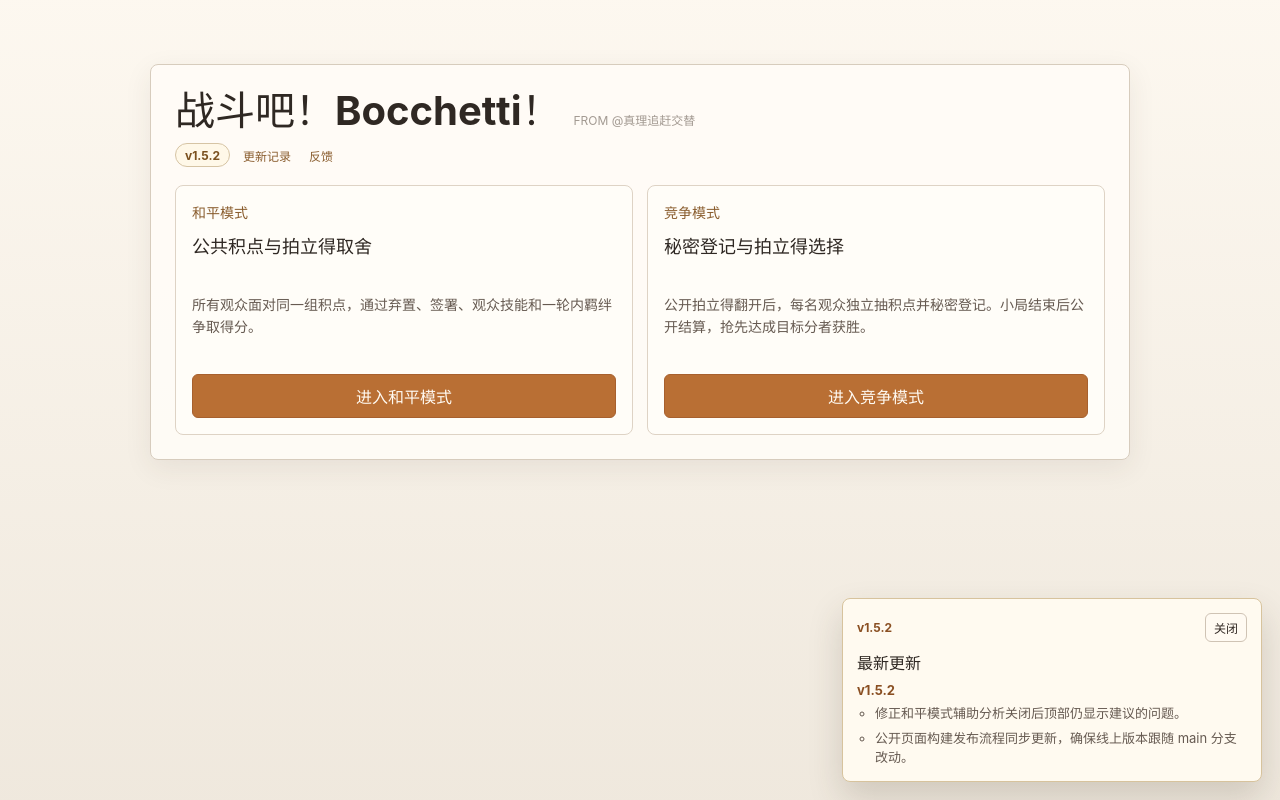
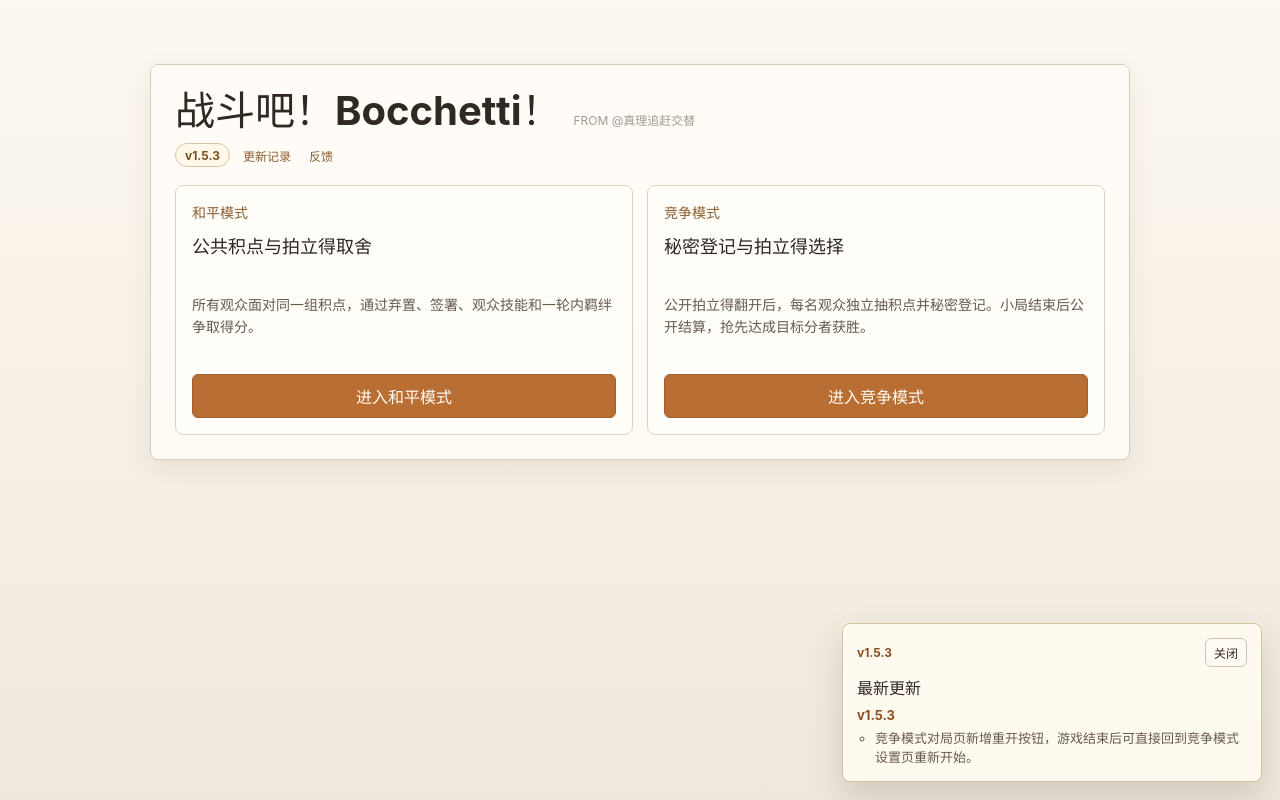
Before and after one commit to vickywhite1748-hue/bocchetti-battle-game, a React (Vite) app: page / in a window 1280 px wide. Built offline with nearby package versions, Linux system fonts and the light colour scheme.

Commit message:
add competition restart action

```diff
--- a/package.json
+++ b/package.json
@@ -1,7 +1,7 @@
 {
   "name": "second-game",
   "private": true,
-  "version": "1.5.2",
+  "version": "1.5.3",
   "type": "module",
   "scripts": {
     "dev": "vite",
--- a/src/App.tsx
+++ b/src/App.tsx
@@ -47,9 +47,15 @@ import type {
 } from "./game";
 
 const HUMAN_PLAYER_ID = "player-1";
-const APP_VERSION = "v1.5.2";
+const APP_VERSION = "v1.5.3";
 const UPDATE_STORAGE_KEY = "bocchetti-battle-dismissed-version";
 const UPDATE_LOGS = [
+  {
+    version: "v1.5.3",
+    items: [
+      "竞争模式对局页新增重开按钮，游戏结束后可直接回到竞争模式设置页重新开始。",
+    ],
+  },
   {
     version: "v1.5.2",
     items: [
@@ -506,6 +512,12 @@ export function App() {
     setMessage(null);
   }
 
+  function resetCompetitionGame() {
+    setCompetitionGame(null);
+    setSelectedCompetitionCard(null);
+    setMessage(null);
+  }
+
   function submitCompetitionRegistration() {
     if (!competitionGame || !selectedCompetitionCard) {
       return;
@@ -694,6 +706,7 @@ export function App() {
         onSelectCard={setSelectedCompetitionCard}
         onSetPlayerCount={setCompetitionPlayerCount}
         onSetTargetScore={setCompetitionTargetScore}
+        onRestart={resetCompetitionGame}
         onStart={startCompetitionGame}
         onToggleAnalysis={() => setCompetitionAnalysisOpen((current) => !current)}
         onToggleFeedbackContext={() =>
@@ -1552,6 +1565,7 @@ function CompetitionModeScreen(props: {
   onSelectCard: (cardId: string | null) => void;
   onSetPlayerCount: (count: 2 | 3 | 4) => void;
   onSetTargetScore: (score: number) => void;
+  onRestart: () => void;
   onStart: () => void;
   onToggleAnalysis: () => void;
   onToggleFeedbackContext: () => void;
@@ -1686,6 +1700,7 @@ function CompetitionModeScreen(props: {
           </button>
           <button onClick={() => props.onSelectCard(null)}>清除选择</button>
           <button onClick={() => setRulesOpen(true)}>游戏规则</button>
+          <button onClick={props.onRestart}>重开</button>
           <button onClick={props.onHome}>主页</button>
           {game.phase === "round_result" && (
             <button className="primary-action" onClick={props.onBeginNextRound}>
```
Also changed, not shown: 2 other files (tests, documents, lock files or other folders).
